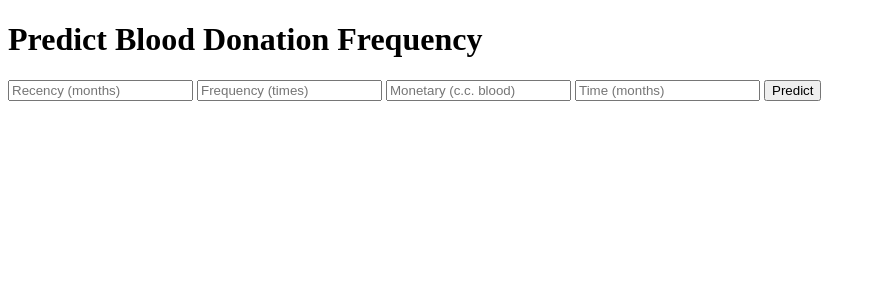
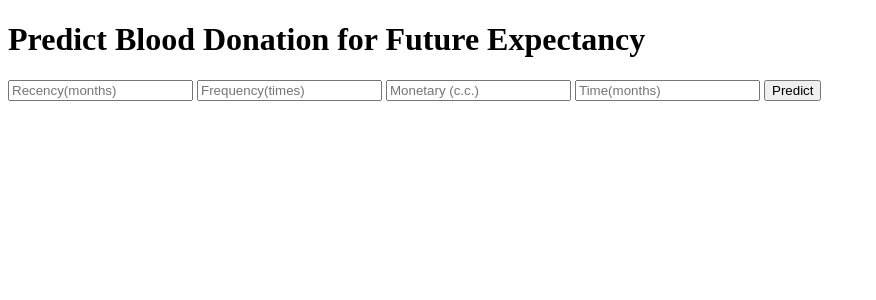
Before and after one commit to astar313/ml1_blood_donation, a Flask app: page / in a window 1280 px wide. Shown: the top 300 px of the page, without its empty margins (0-876 px from the left). Run offline with Flask 2, Linux system fonts and the light colour scheme; parts of the project's set-up code (start-up, migrations or seed data) failed here and were passed over.

Commit message:
Update Index.html

```diff
--- a/Template/Index.html
+++ b/Template/Index.html
@@ -3,32 +3,33 @@
 <!--From https://codepen.io/frytyler/pen/EGdtg-->
 <head>
   <meta charset="UTF-8">
-  <title>Blood Donation Prediction</title>
-
+  <title>ML API</title>
   <link href='https://fonts.googleapis.com/css?family=Pacifico' rel='stylesheet' type='text/css'>
 <link href='https://fonts.googleapis.com/css?family=Arimo' rel='stylesheet' type='text/css'>
 <link href='https://fonts.googleapis.com/css?family=Hind:300' rel='stylesheet' type='text/css'>
 <link href='https://fonts.googleapis.com/css?family=Open+Sans+Condensed:300' rel='stylesheet' type='text/css'>
 
-
 </head>
 
 <body>
  <div class="login">
-
-	<h1>Predict Blood Donation Frequency</h1>
+    <h1>Predict Blood Donation for Future Expectancy</h1>
 
      <!-- Main Input For Receiving Query to our ML -->
     <form action="{{ url_for('predict')}}"method="post">
-    	<input type="text" name="Recency (months)" placeholder="Recency (months)" required="required" />
-        <input type="text" name="Frequency (times)" placeholder="Frequency (times)" required="required" />
-		<input type="text" name="Monetary (c.c. blood)" placeholder="Monetary (c.c. blood)" required="required" />
-        <input type="text" name="Time (months)" placeholder="Time (months)" required="required" />
+        <input type="text" name="months since the last donation" placeholder="Recency(months)" required="required" />
+        <input type="text" name="total number of donation" placeholder="Frequency(times)" required="required" />
+		<input type="text" name="total blood donated in c.c." placeholder="Monetary (c.c.)" required="required" />
+		<input type="text" name="months since the first donation" placeholder="Time(months)" required="required" />
+
+
         <button type="submit" class="btn btn-primary btn-block btn-large">Predict</button>
     </form>
+
    <br>
    <br>
    {{ prediction_text }}
+
  </div>
 
 
```
